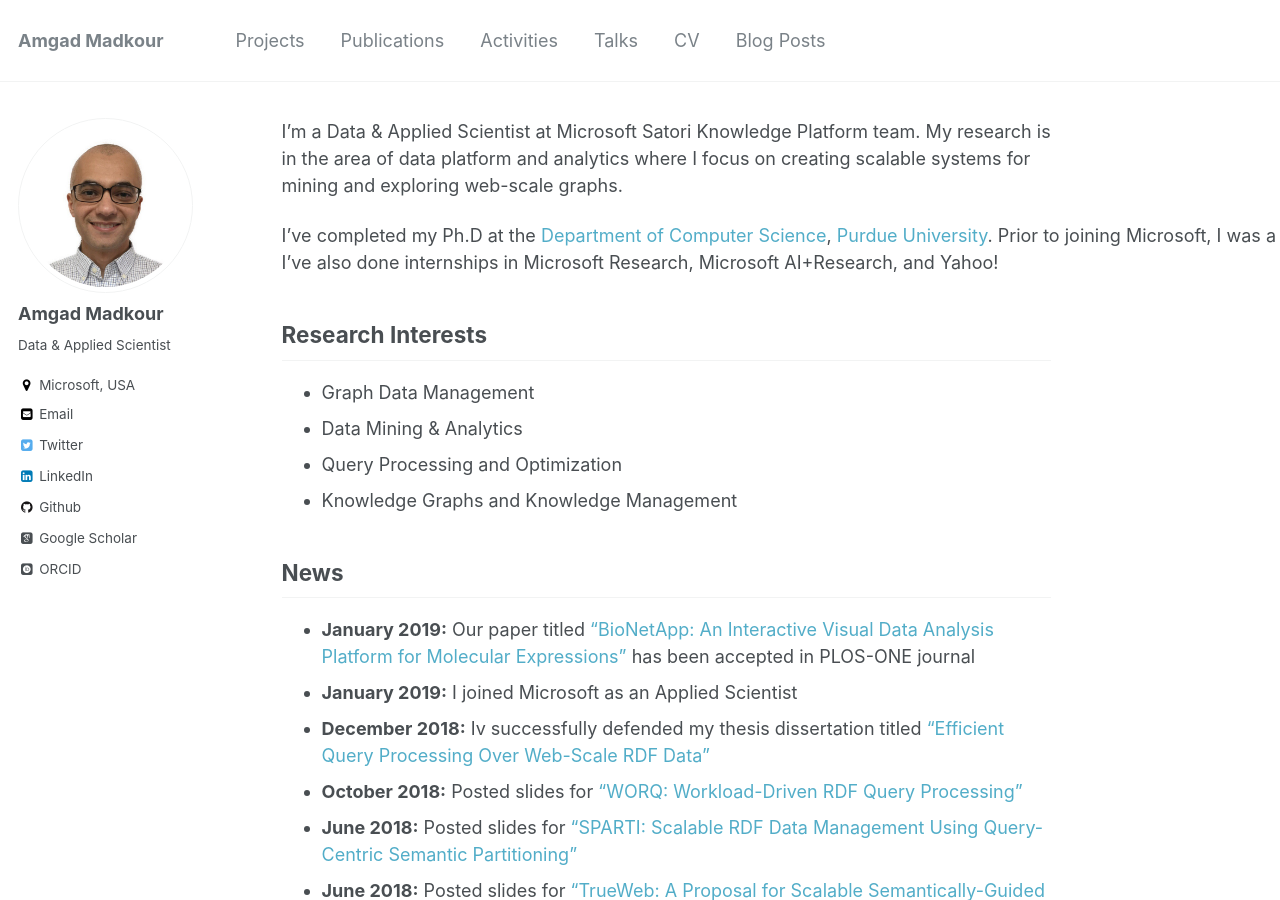
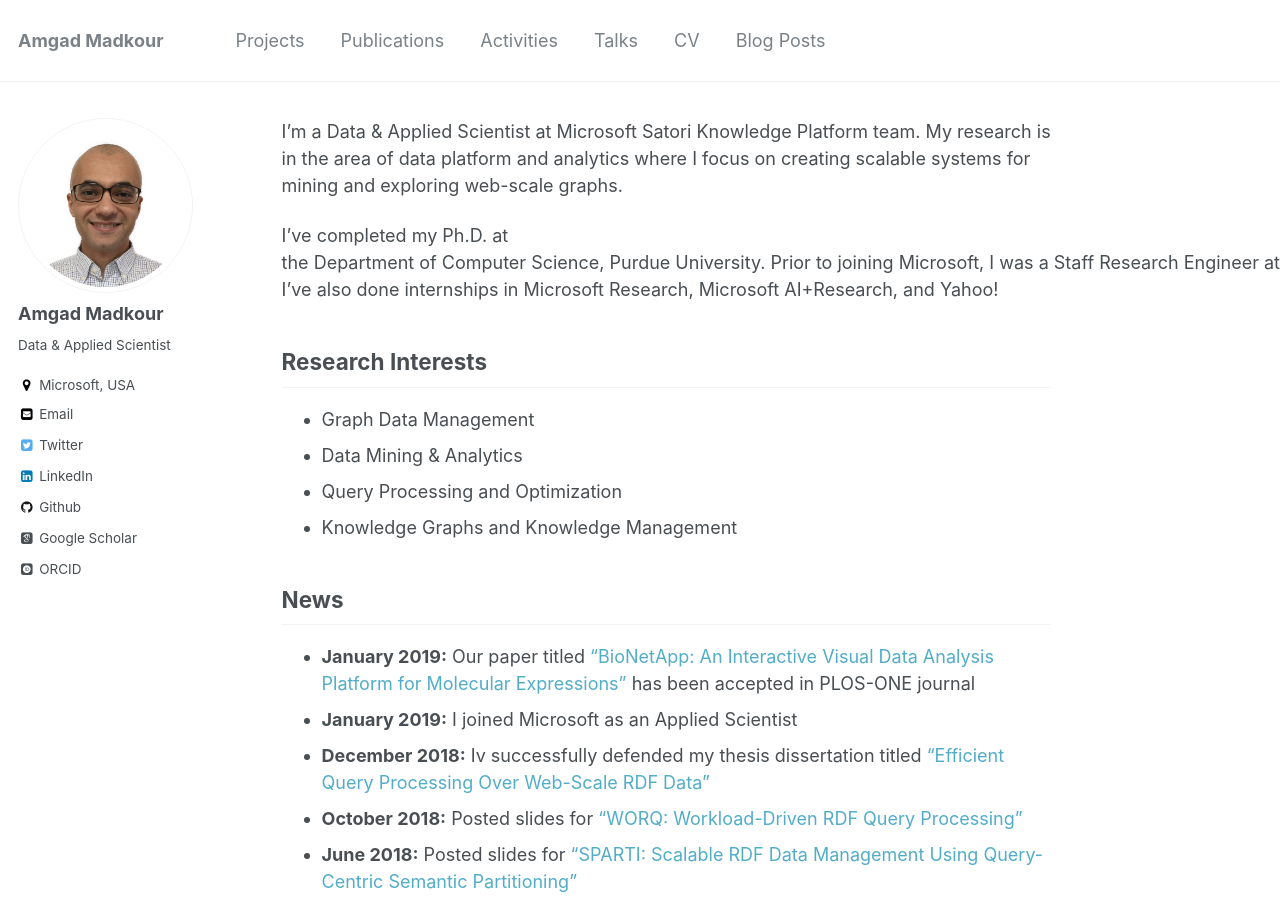
Before and after one commit to amgadmadkour/amgadmadkour.github.io, a Jekyll site: the page built from _pages/about.md, in a window 1280 px wide and 900 px high. Built offline with Jekyll 4.4.1, drawn with Linux system fonts in a browser that asks for light colours; some web fonts are replaced; some of the changed lines change nothing that is shown.

Commit message:
Add dot and remove links

```diff
--- a/_pages/about.md
+++ b/_pages/about.md
@@ -9,7 +9,7 @@
 
 I'm a Data & Applied Scientist at Microsoft Satori Knowledge Platform team. My research is in the area of data platform and analytics where I focus on creating scalable systems for mining and exploring web-scale graphs.
 
-I've completed my Ph.D at the [Department of Computer Science](http://www.cs.purdue.edu), [Purdue University](http://www.purdue.edu). Prior to joining Microsoft, I was a Staff Research Engineer at IBM Egypt I've also done internships in Microsoft Research, Microsoft AI+Research, and Yahoo!
+I’ve completed my Ph.D. at the Department of Computer Science, Purdue University. Prior to joining Microsoft, I was a Staff Research Engineer at IBM Egypt I’ve also done internships in Microsoft Research, Microsoft AI+Research, and Yahoo!
 
 ## Research Interests
 * Graph Data Management
```
